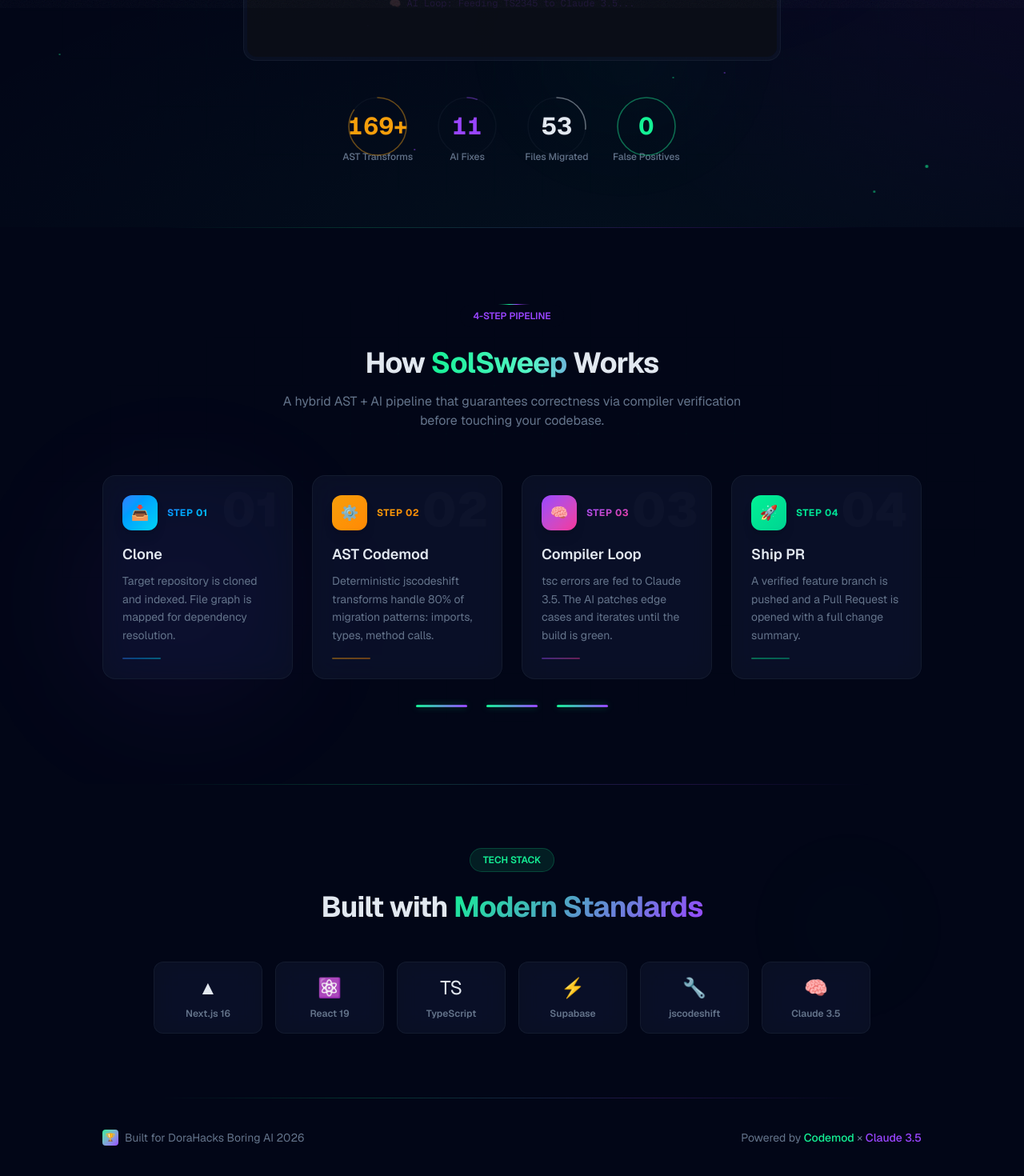
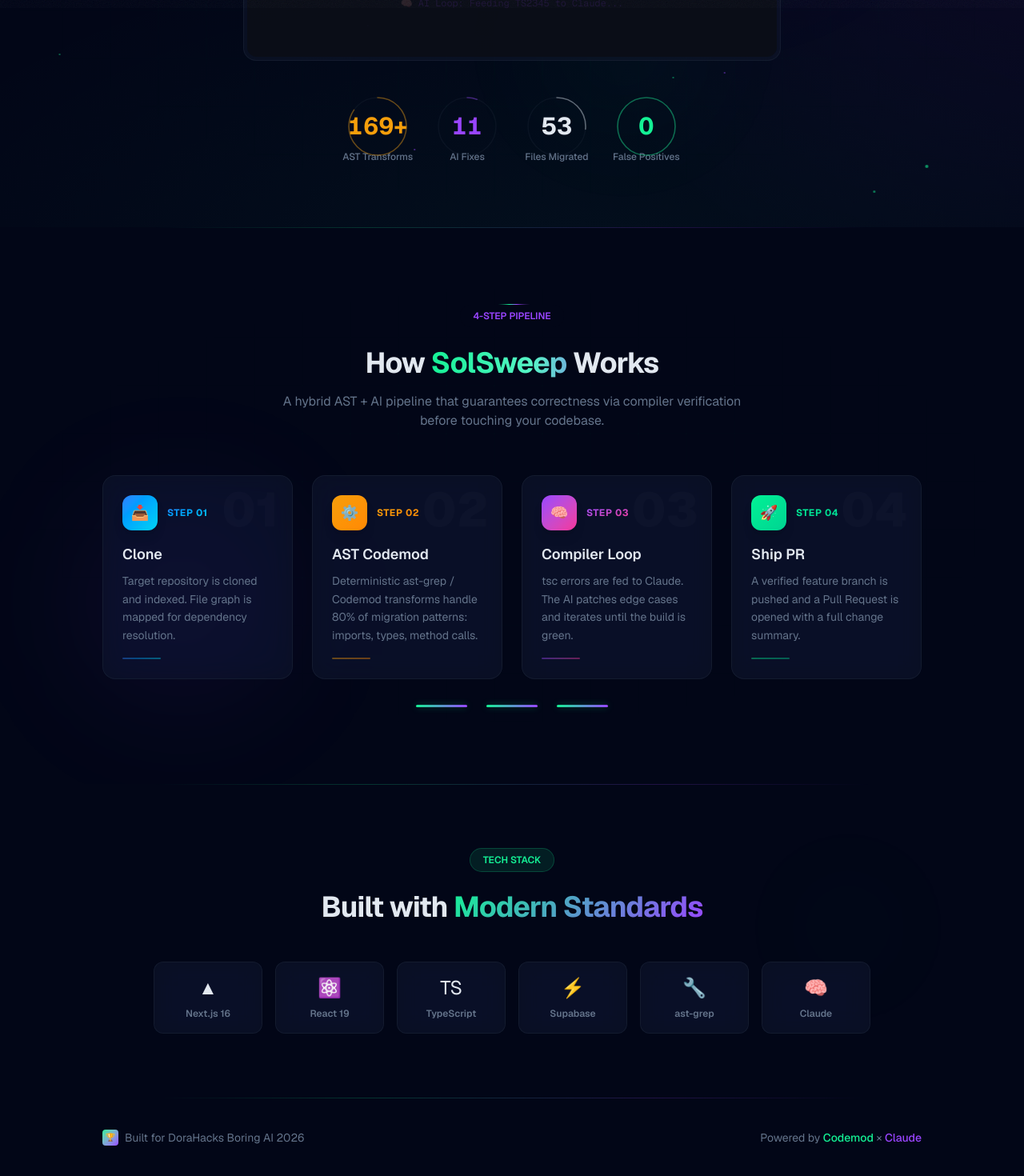
Before and after one commit to edycutjong/solsweep, a Next.js app: page / in a window 1280 px wide. Shown: the part 790-2260 px from the top of the page at 80% size. Built offline with nearby package versions, Linux system fonts and the light colour scheme.

Commit message:
feat(web): update UI and worker logs for Codemod toolkit branding

```diff
--- a/src/app/api/sweep/process/route.ts
+++ b/src/app/api/sweep/process/route.ts
@@ -24,7 +24,7 @@
 
     // 2. AST Codemod
     await setStatus("ast");
-    await log("info", "Running @solana/kit AST codemod (jscodeshift)...");
+    await log("info", "Running @solana/kit AST codemod (ast-grep / Codemod)...");
     await sleep(3000);
     await log("success", "AST: 32 transforms applied across 6 files");
     await setStatus("ast", { ast_fixes: 32, files_changed: 6 });
@@ -35,7 +35,7 @@
     await sleep(2000);
     await log("warn", "tsc: 2 type errors detected in src/instructions.ts");
     await sleep(1500);
-    await log("ai", "Compiler-Loop: Feeding error TS2322 to Claude 3.5 Sonnet...");
+    await log("ai", "Compiler-Loop: Feeding error TS2322 to Claude Sonnet...");
     await sleep(4000);
     await log("ai", "Patch applied: AccountMeta mutability mismatch resolved.");
     await setStatus("ai_loop", { ai_fixes: 1, files_changed: 7 });
--- a/src/app/page.tsx
+++ b/src/app/page.tsx
@@ -88,8 +88,10 @@
     if (!isDeleting && displayText === current) {
       timer = setTimeout(() => setIsDeleting(true), pause);
     } else if (isDeleting && displayText === "") {
-      setIsDeleting(false);
-      setCurrentIndex((prev) => (prev + 1) % texts.length);
+      timer = setTimeout(() => {
+        setIsDeleting(false);
+        setCurrentIndex((prev) => (prev + 1) % texts.length);
+      }, speed);
     } else {
       timer = setTimeout(
         () => {
@@ -125,7 +127,7 @@
     color: "text-sol-error",
   },
   {
-    text: "🧠 AI Loop: Feeding TS2345 to Claude 3.5...",
+    text: "🧠 AI Loop: Feeding TS2345 to Claude...",
     color: "text-sol-purple",
   },
   {
@@ -484,14 +486,14 @@
                 {
                   step: "02",
                   title: "AST Codemod",
-                  desc: "Deterministic jscodeshift transforms handle 80% of migration patterns: imports, types, method calls.",
+                  desc: "Deterministic ast-grep / Codemod transforms handle 80% of migration patterns: imports, types, method calls.",
                   color: "from-sol-warning to-orange-400",
                   icon: "⚙️",
                 },
                 {
                   step: "03",
                   title: "Compiler Loop",
-                  desc: "tsc errors are fed to Claude 3.5. The AI patches edge cases and iterates until the build is green.",
+                  desc: "tsc errors are fed to Claude. The AI patches edge cases and iterates until the build is green.",
                   color: "from-sol-purple to-pink-500",
                   icon: "🧠",
                 },
@@ -506,7 +508,7 @@
                 <div key={step} className="card-3d" style={{ animationDelay: `${idx * 120}ms` }}>
                   <SpotlightCard className="card-3d-inner rounded-2xl glass card-hover p-6 relative shine-effect">
                     {/* Step number watermark */}
-                    <div className="absolute top-3 right-4 text-6xl font-black text-white/[0.02] select-none">
+                    <div className="absolute top-3 right-4 text-6xl font-black text-white/2 select-none">
                       {step}
                     </div>
                     <div className="flex items-center gap-3 mb-4">
@@ -562,8 +564,8 @@
                 { name: "React 19", icon: "⚛️", bg: "from-blue-500/10 to-cyan-500/5" },
                 { name: "TypeScript", icon: "TS", bg: "from-blue-500/10 to-blue-700/5" },
                 { name: "Supabase", icon: "⚡", bg: "from-emerald-500/10 to-emerald-700/5" },
-                { name: "jscodeshift", icon: "🔧", bg: "from-sol-warning/10 to-orange-500/5" },
-                { name: "Claude 3.5", icon: "🧠", bg: "from-sol-purple/10 to-pink-500/5" },
+                { name: "ast-grep", icon: "🔧", bg: "from-sol-warning/10 to-orange-500/5" },
+                { name: "Claude", icon: "🧠", bg: "from-sol-purple/10 to-pink-500/5" },
               ].map(({ name, icon, bg }) => (
                 <div
                   key={name}
@@ -595,7 +597,7 @@
               </span>{" "}
               ×{" "}
               <span className="font-medium text-sol-purple">
-                Claude 3.5
+                Claude
               </span>
             </p>
           </div>
```
